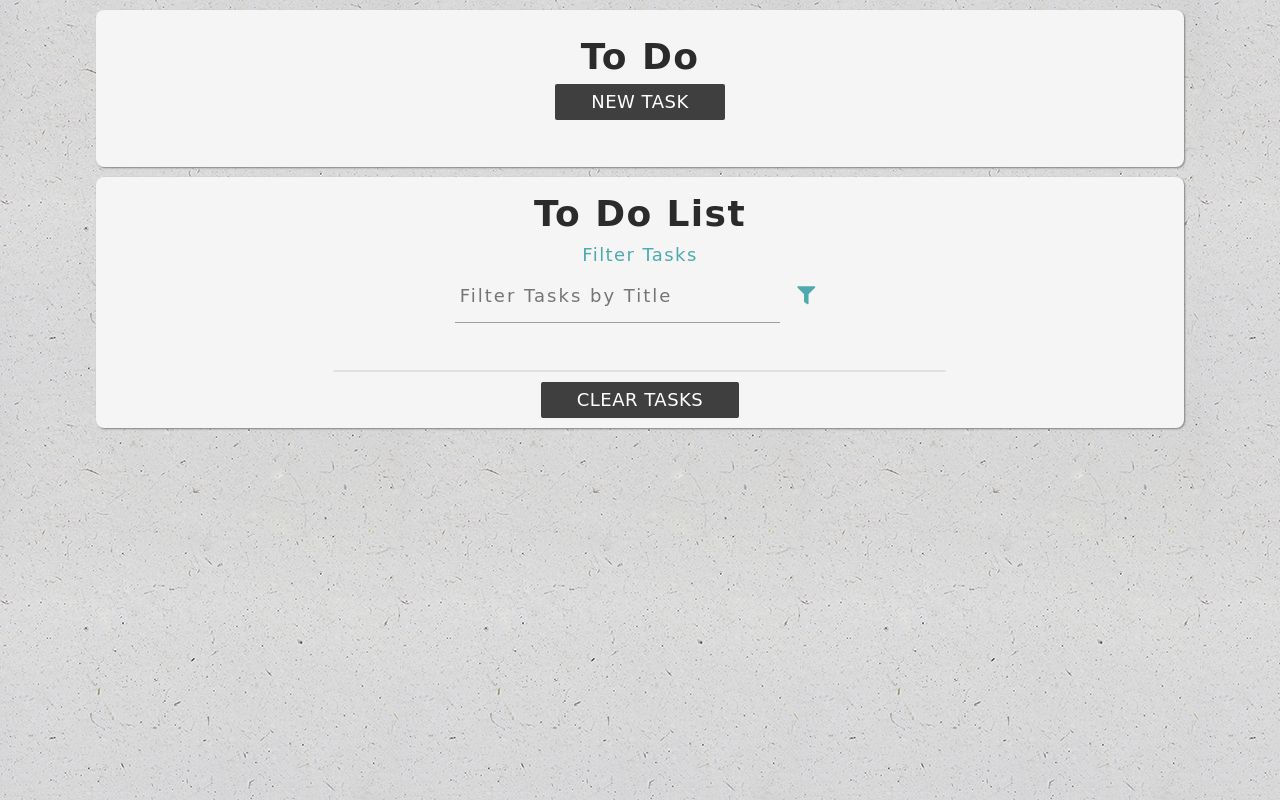
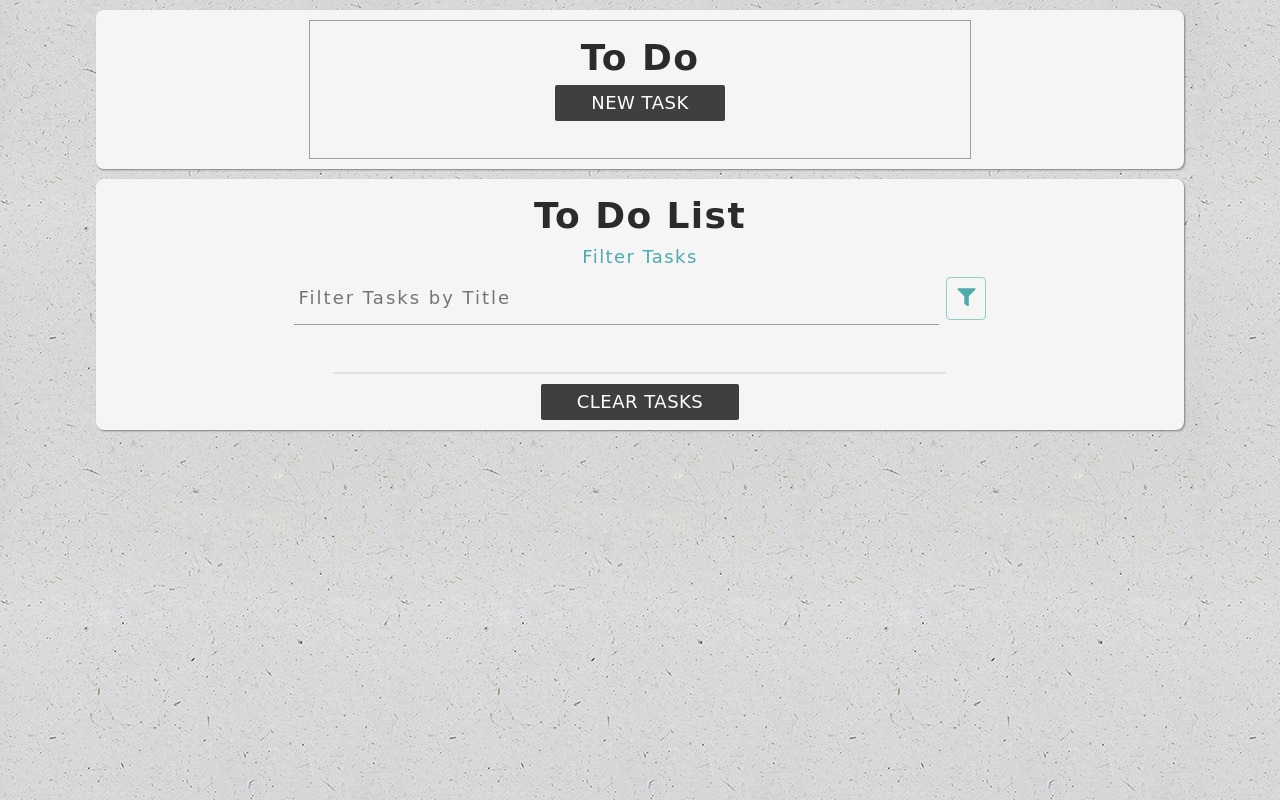
Before and after one commit to orszolka108/ToDoList, a website: page index.html in a window 1280 px wide. Drawn offline with Linux system fonts and the light colour scheme; a web font is replaced by a local one.

Commit message:
ostatnie poprawki

```diff
--- a/index.html
+++ b/index.html
@@ -40,12 +40,13 @@
 
 
             <div class="task-list">
-                <h1>To Do List</h1>
-                <label for="filter">Filter Tasks</label><br>
-                <div class="filter-box">
 
-                    <input id = "filter" class="filter" type="text" name="filter" placeholder="Filter Tasks by Title">
-                    <button class="filter-button"><span class="fas fa-filter"></span></button>
+                    <h1>To Do List</h1>
+                    <label for="filter">Filter Tasks</label><br>
+                    <div class="filter-box">
+
+                        <input id = "filter" class="filter" type="text" name="filter" placeholder="Filter Tasks by Title">
+                        <button class="filter-button"><span class="fas fa-filter"></span></button>
 
                         <ul class="filter-list">
                             <li>Filter by:</li>
@@ -100,6 +101,7 @@
                             <li><button class="filterbutton" id="reset-filter">RESET</button></li>
 
                         </ul>
+
                 </div>
                 <br>
                 <div class="container">
--- a/scss/main.scss
+++ b/scss/main.scss
@@ -52,7 +52,7 @@ html {
     padding: 10px;
     width:60%;
     margin: 0 auto;
-    border: 0.5px solid #636363;
+    border: 0.5px solid #9e9e9e;
 }
 
 .task-form,
@@ -88,6 +88,8 @@ html {
 .task-features-display{
     display: inline;
 }
+
+
 
 #task, #description, #date, #filter, #priority{
     letter-spacing: 2px;
@@ -125,12 +127,16 @@ label {
 }
 
 .filter-button {
+    background: none;
+    border: 0.5px solid #8fcec4;
+    outline-color: #8fcec4;
     text-decoration: none;
+    border-radius: 4px;
+    padding: 10px;
+    font-size: 18px;
+    position: relative;
 }
 
-#filter {
-    width: 30%;
-}
 .filter-list {
     list-style: none;
     text-align: left;
@@ -138,8 +144,8 @@ label {
     border-radius: 5px;
     background-color: #8fcec4;
     padding: 5px;
-    top: -50px;
-    right: 100px;
+    top: 50px;
+    right: 130px;
     opacity:0;
     visibility: hidden;
     z-index: 1;
@@ -152,13 +158,6 @@ label {
 .filter-list-active {
     opacity: 1;
     visibility: visible;
-}
-
-.filter-button {
-    background: none;
-    border: 0.5px solid #9e9e9e;
-    padding: 10px;
-    font-size: 18px;
 }
 
 .filterbutton {
@@ -239,4 +238,8 @@ label {
     .task-form-border {
         width: 90%;
     }
+    .filter-list {
+        top: 50px;
+        right: 30px;
+    }
  }
```
Also changed, not shown: css/main.css.
